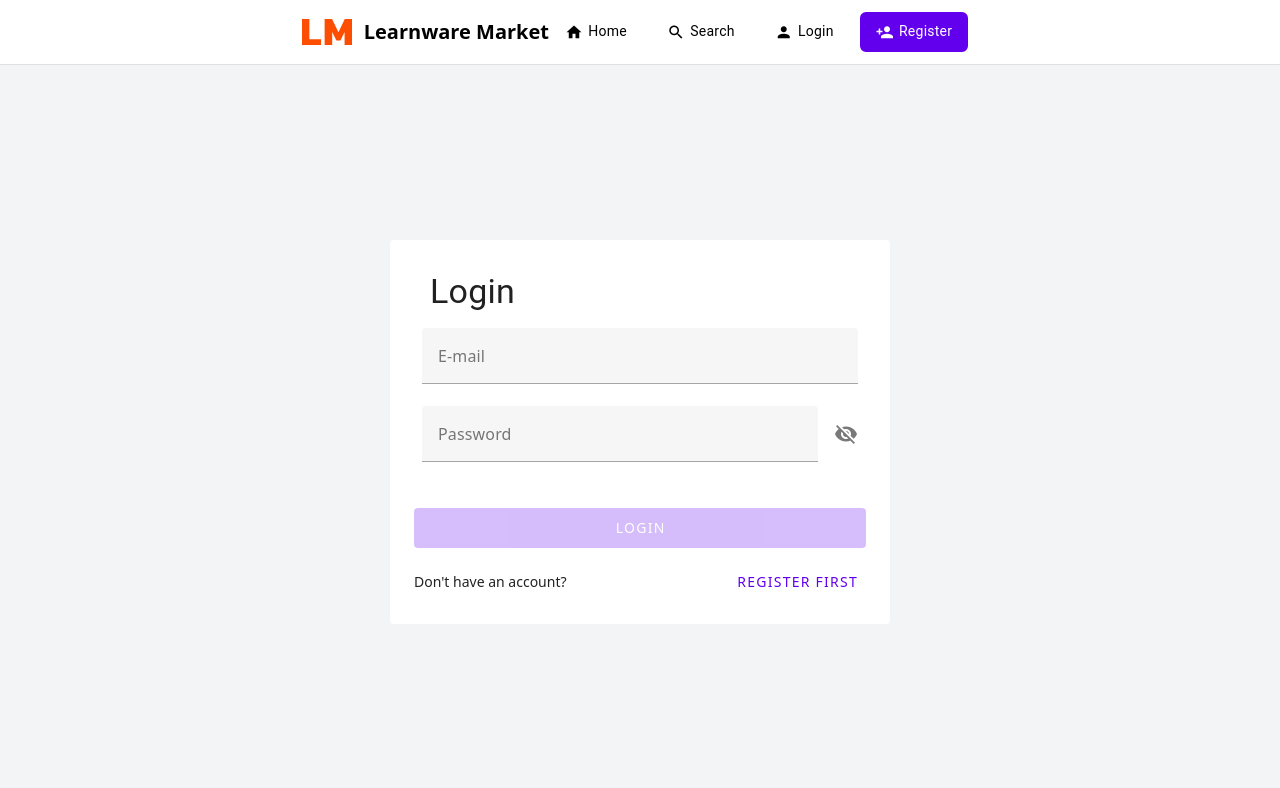
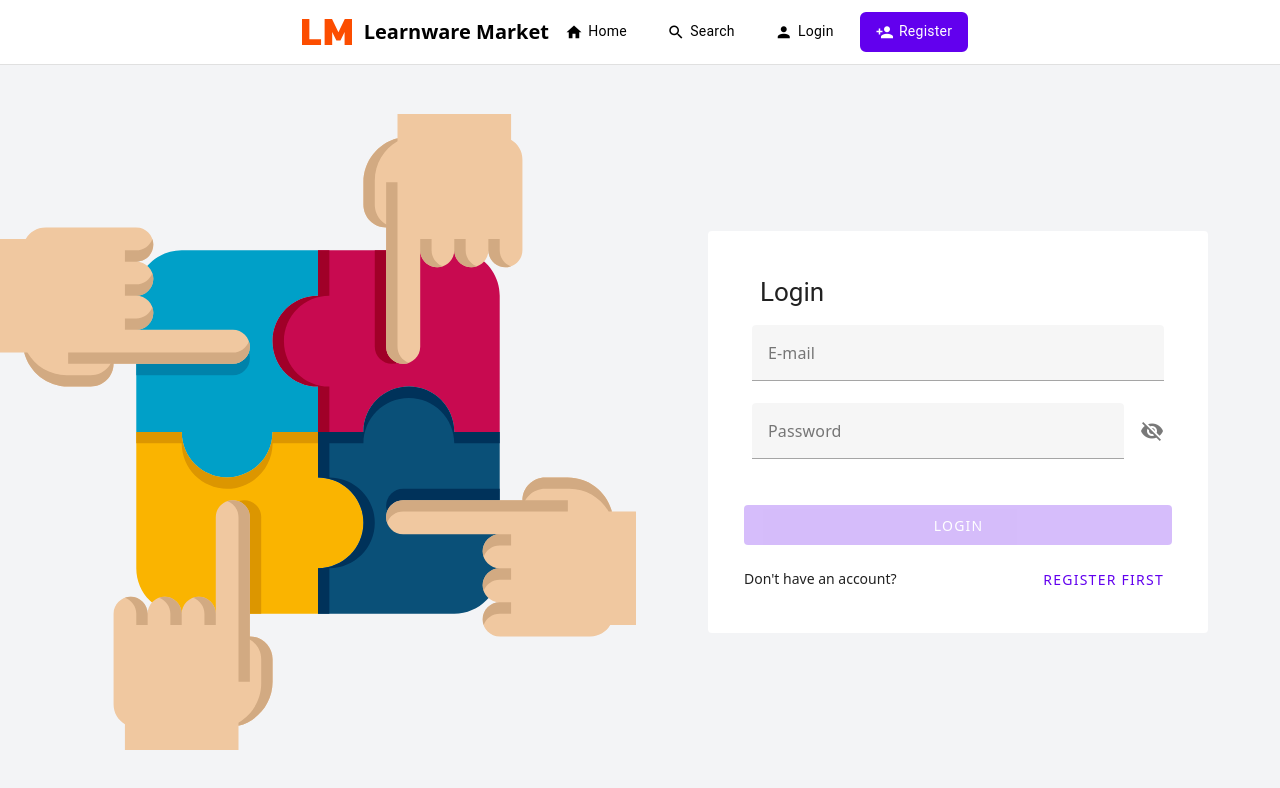
Before and after one commit to Learnware-LAMDA/Beimingwu, a Vue app: page /#/login in a window 1280 px wide. Shown: the top 788 px of the page. Built offline with nearby package versions, Linux system fonts and the light colour scheme.

Commit message:
[MNT] Optimize the styles of login and register

```diff
--- a/src/views/Login/Login.vue
+++ b/src/views/Login/Login.vue
@@ -5,6 +5,7 @@ import { useDisplay } from 'vuetify'
 import { useRouter } from 'vue-router'
 import { useField, useForm } from 'vee-validate'
 import { hex_md5 } from '@/utils/encrypt'
+import collaborationImg from '@/assets/images/collaboration.svg'
 
 const display = useDisplay()
 
@@ -94,8 +95,12 @@ function closeErrorAlert() {
 </script>
 
 <template>
-  <div class="flex flex-row justify-center items-center fill-height p-2 md:text-md sm:text-sm text-xs bg-gray-100">
-    <v-card flat class="mx-auto w-1/1 sm:p-4 p-2" max-width="500">
+  <div class="flex h-1/1 bg-gray-100">
+    <div class="d-md-block d-none w-1/1 h-1/1"
+      :style="{ background: `url(${collaborationImg})`, backgroundSize: 'contain', backgroundRepeat: 'no-repeat', backgroundPosition: 'center center' }">
+    </div>
+    <div class="flex flex-row justify-center items-center w-1/1 fill-height p-2 md:text-md sm:text-sm text-xs">
+      <v-card flat class="mx-auto w-1/1 sm:p-7 p-2" max-width="500">
         <v-scroll-y-transition>
           <v-card-actions v-if="showError">
             <v-alert v-model="showError" closable :text="errorMsg" type="error" @click:close="() => closeErrorAlert" />
@@ -107,7 +112,7 @@ function closeErrorAlert() {
           </v-card-actions>
         </v-scroll-y-transition>
         <v-card-title>
-        <h1 class="text-lg-h4 text-h5 m-2">Login</h1>
+          <h1 class="text-h5 !text-1.3em !<sm:(text-1.6em my-6) m-2">Login</h1>
         </v-card-title>
         <v-card-text>
           <v-form ref="form">
@@ -128,4 +133,5 @@ function closeErrorAlert() {
         </v-card-actions>
       </v-card>
     </div>
+  </div>
 </template>
--- a/src/views/Register/Register.vue
+++ b/src/views/Register/Register.vue
@@ -4,6 +4,7 @@ import { useDisplay } from 'vuetify'
 import { useField, useForm } from 'vee-validate'
 import RegSucDialog from '@/components/User/RegSucDialog.vue'
 import { hex_md5 } from '@/utils/encrypt'
+import collaborationImg from '@/assets/images/collaboration.svg'
 
 const display = useDisplay()
 
@@ -90,12 +91,17 @@ const submit = handleSubmit(values => {
 </script>
 
 <template>
-  <div class="flex flex-row justify-center items-center fill-height p-2 md:text-md sm:text-sm text-xs bg-gray-100">
+  <div class="flex h-1/1 bg-gray-100">
+    <div class="d-md-block d-none w-1/1 h-1/1"
+      :style="{ background: `url(${collaborationImg})`, backgroundSize: 'contain', backgroundRepeat: 'no-repeat', backgroundPosition: 'center center' }">
+    </div>
+    <div
+      class="flex flex-row justify-center items-center w-1/1 fill-height p-2 md:text-md sm:text-sm text-xs bg-gray-100">
       <reg-suc-dialog v-if="success" />
 
-    <v-card flat class="mx-auto w-1/1 sm:p-4 p-2" max-width="500">
+      <v-card flat class="mx-auto w-1/1 sm:p-6 p-2" max-width="500">
         <v-card-title>
-        <h1 class="text-lg-h4 text-h5 my-2">Register</h1>
+          <h1 class="text-h5 !text-1.3em !<sm:(text-1.6em my-6) m-2 mb-5">Register</h1>
         </v-card-title>
         <v-card-text>
           <v-form>
@@ -108,7 +114,8 @@ const submit = handleSubmit(values => {
               @click:append="showPassword = !showPassword"></v-text-field>
             <v-text-field v-model="password2.value.value" :append-icon="showPassword2 ? 'mdi-eye' : 'mdi-eye-off'"
               :type="showPassword2 ? 'text' : 'password'" label="Confirm Password"
-            :error-messages="password2.errorMessage.value" @click:append="showPassword2 = !showPassword2" @keyup.enter="submit"></v-text-field>
+              :error-messages="password2.errorMessage.value" @click:append="showPassword2 = !showPassword2"
+              @keyup.enter="submit"></v-text-field>
           </v-form>
         </v-card-text>
         <v-scale-transition>
@@ -121,4 +128,5 @@ const submit = handleSubmit(values => {
         </v-card-actions>
       </v-card>
     </div>
+  </div>
 </template>
```
Also changed, not shown: src/assets/images/collaboration.svg (added). Lines whose indentation alone changed are shown as unchanged.
